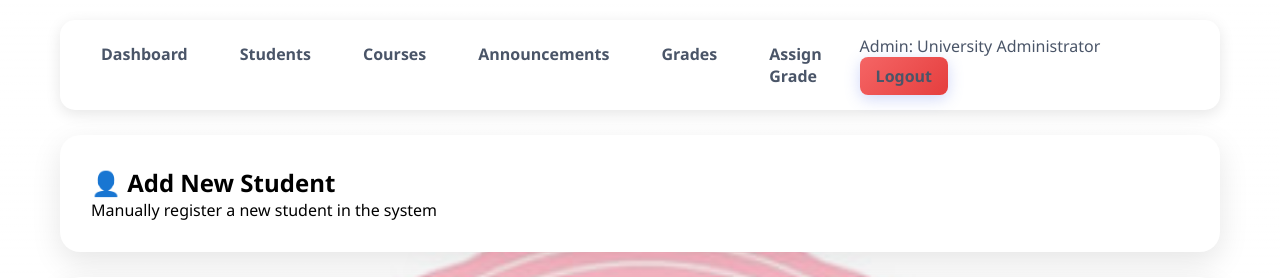
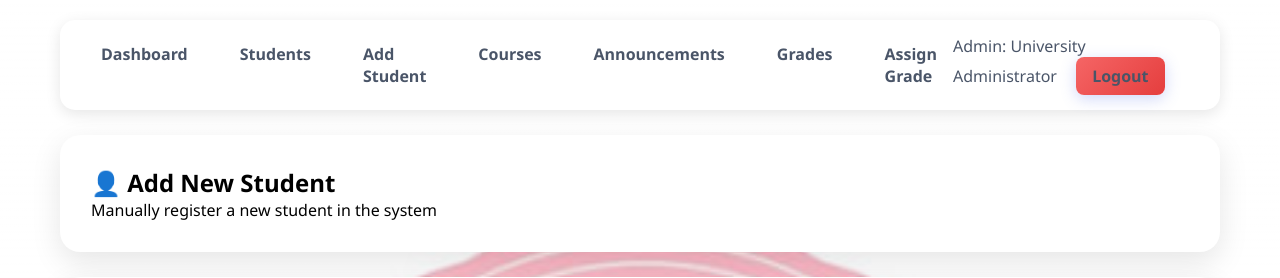
Before and after one commit to gandalf-lab/unity_uni_student_portal, a Flask app: page /admin/students/add in a window 1280 px wide. Shown: the top 278 px of the page. Run offline with Flask 3, Linux system fonts and the light colour scheme; the visitor is signed in with stand-in values (Sample User, id 1).

Commit message:
Update base.html

```diff
--- a/templates/admin/base.html
+++ b/templates/admin/base.html
@@ -11,13 +11,15 @@
         <!-- Admin Header -->
         <div class="nav">
             <!-- In templates/admin/base.html, update nav-links -->
+            <!-- In admin navigation -->
             <div class="nav-links">
             <a href="{{ url_for('admin_dashboard') }}">Dashboard</a>
             <a href="{{ url_for('admin_students') }}">Students</a>
+            <a href="{{ url_for('add_student') }}">Add Student</a>  <!-- Add this line -->
             <a href="{{ url_for('admin_courses') }}">Courses</a>
             <a href="{{ url_for('admin_announcements') }}">Announcements</a>
             <a href="{{ url_for('admin_grades') }}">Grades</a>
-                <a href="{{ url_for('assign_grade') }}">Assign Grade</a>  <!-- Add this line -->
+            <a href="{{ url_for('assign_grade') }}">Assign Grade</a>
         </div>
             <div class="nav-user">
                 <span style="color: #4a5568; margin-right: 15px;">Admin: {{ session.get('admin_name', 'Admin') }}</span>
```
Lines whose indentation alone changed are shown as unchanged.
